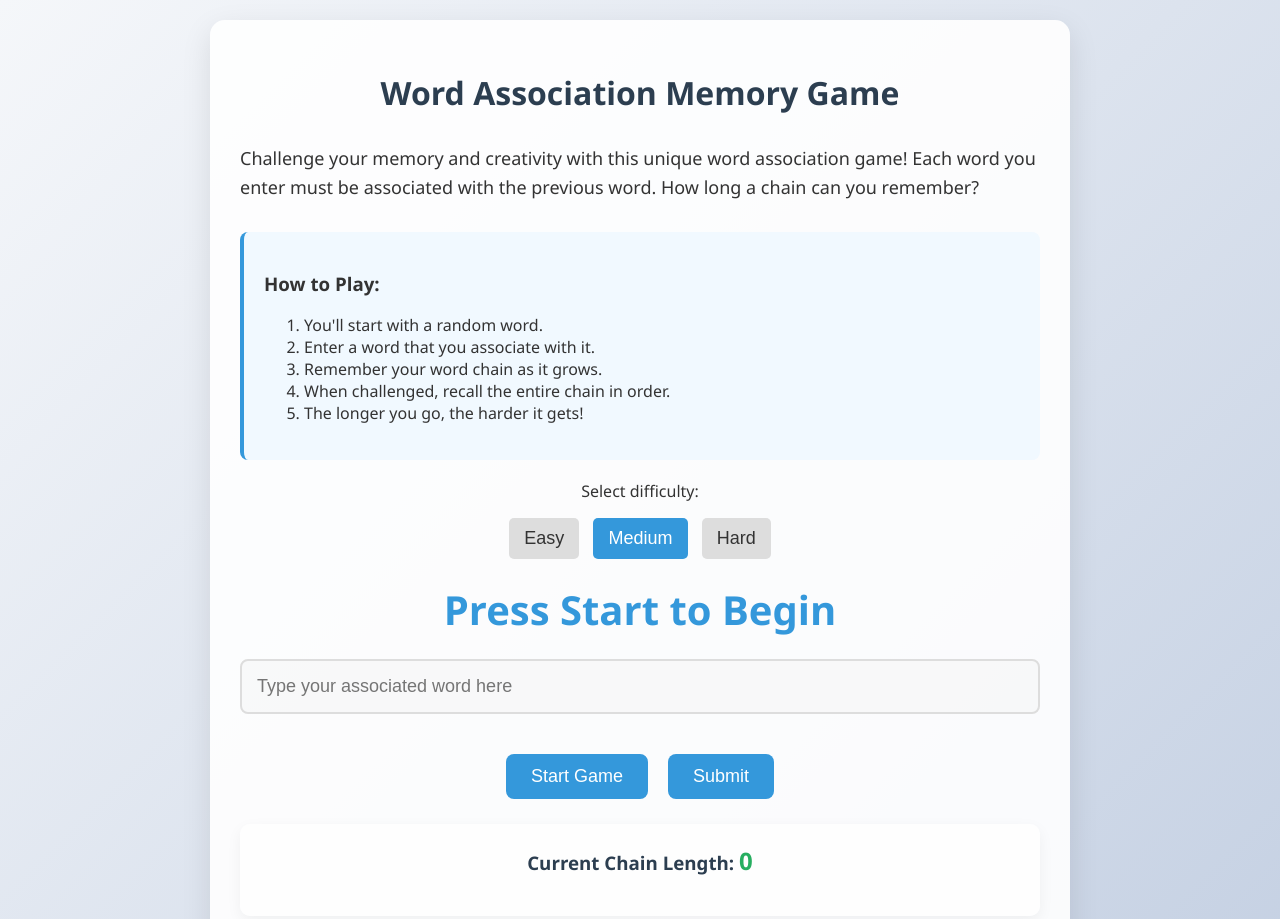
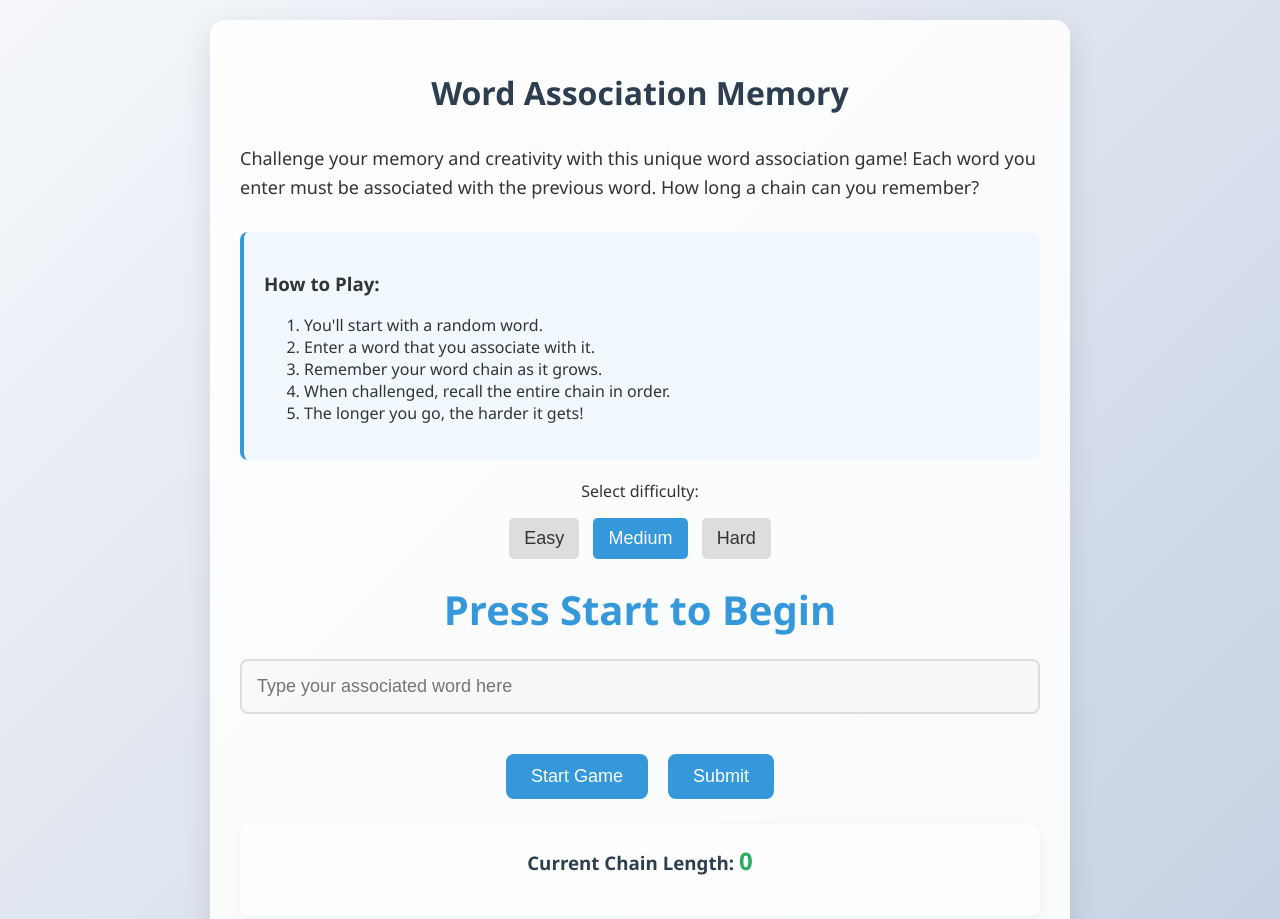
Before and after one commit to GoutamTx/task, a plain HTML site: page index.html in a window 1280 px wide. Shown: the top 919 px of the page. Drawn offline with Linux system fonts and the light colour scheme.

Commit message:
Update index.html

```diff
--- a/index.html
+++ b/index.html
@@ -202,7 +202,7 @@
 </head>
 <body>
     <div class="container">
-        <h1>Word Association Memory Game</h1>
+        <h1>Word Association Memory</h1>
 
         <div class="description">
             <p>Challenge your memory and creativity with this unique word association game! Each word you enter must be associated with the previous word. How long a chain can you remember?</p>
```
